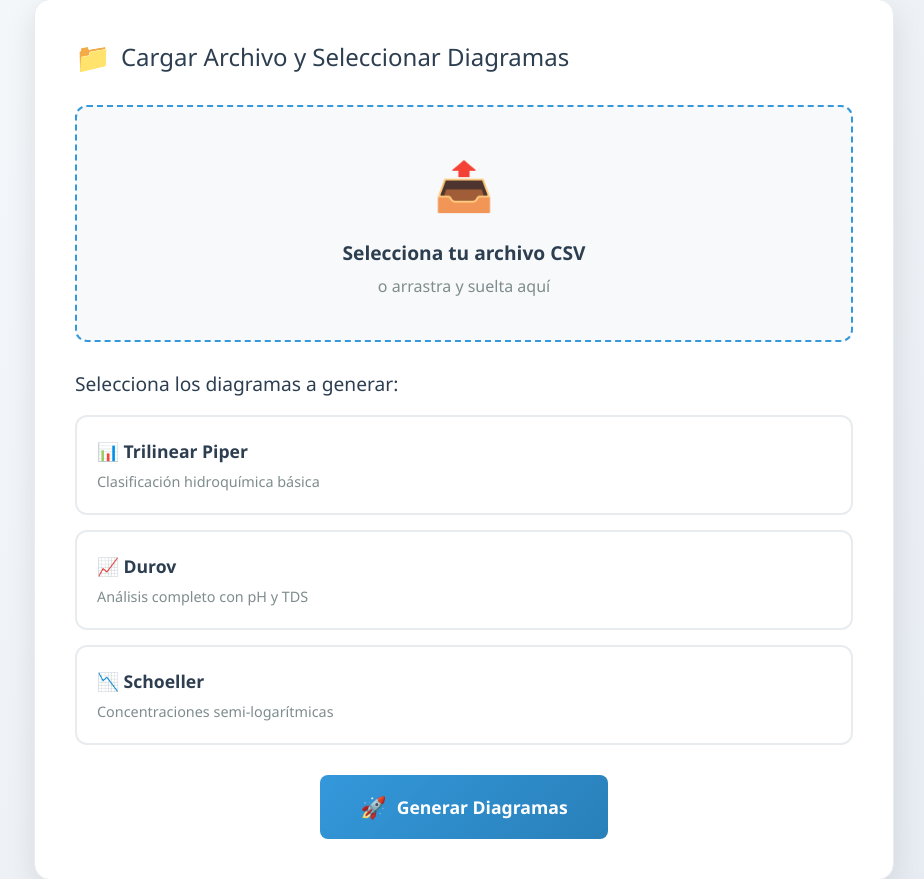
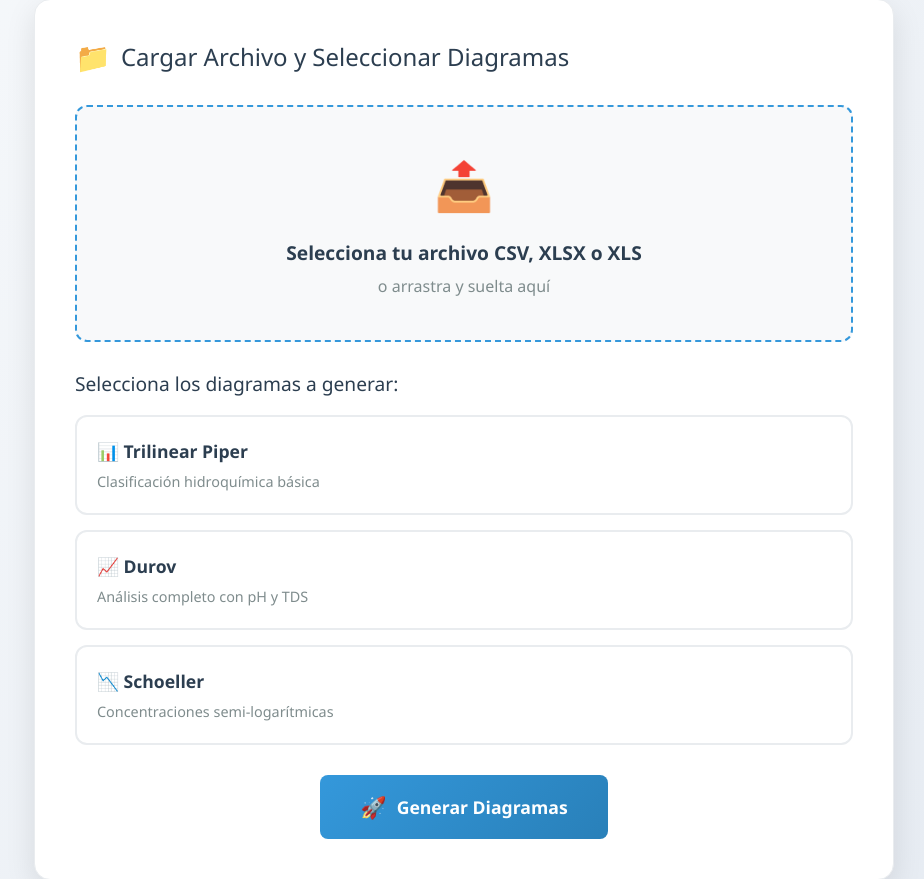
Before and after one commit to valegio/hydrochemplot, a Flask app: page / in a window 1280 px wide; the page is wider, and only the part inside the window is pictured. Shown: the part 299-1178 px from the top of that part, without its empty margins (176-1100 px from the left). Run offline with Flask 3, Linux system fonts and the light colour scheme.

Commit message:
Update index.html

```diff
--- a/templates/index.html
+++ b/templates/index.html
@@ -26,7 +26,7 @@
                         <div class="file-upload-area">
                             <div class="upload-icon">📤</div>
                             <div class="upload-text">
-                                <strong>Selecciona tu archivo CSV</strong>
+                                <strong>Selecciona tu archivo CSV, XLSX o XLS</strong>
                                 <span>o arrastra y suelta aquí</span>
                             </div>
                         </div>
```
